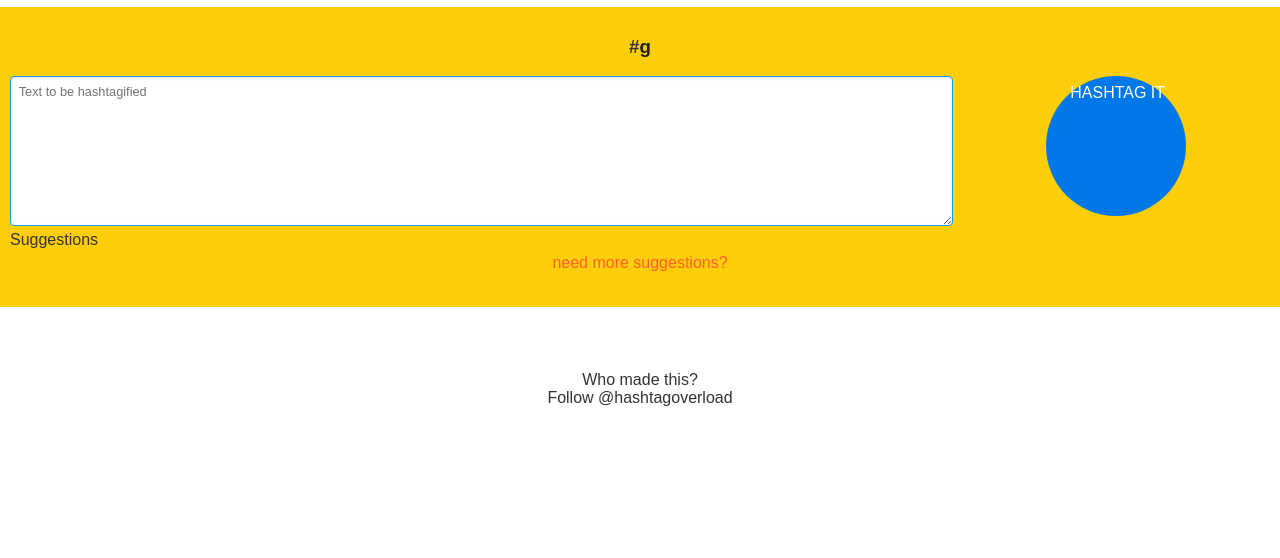
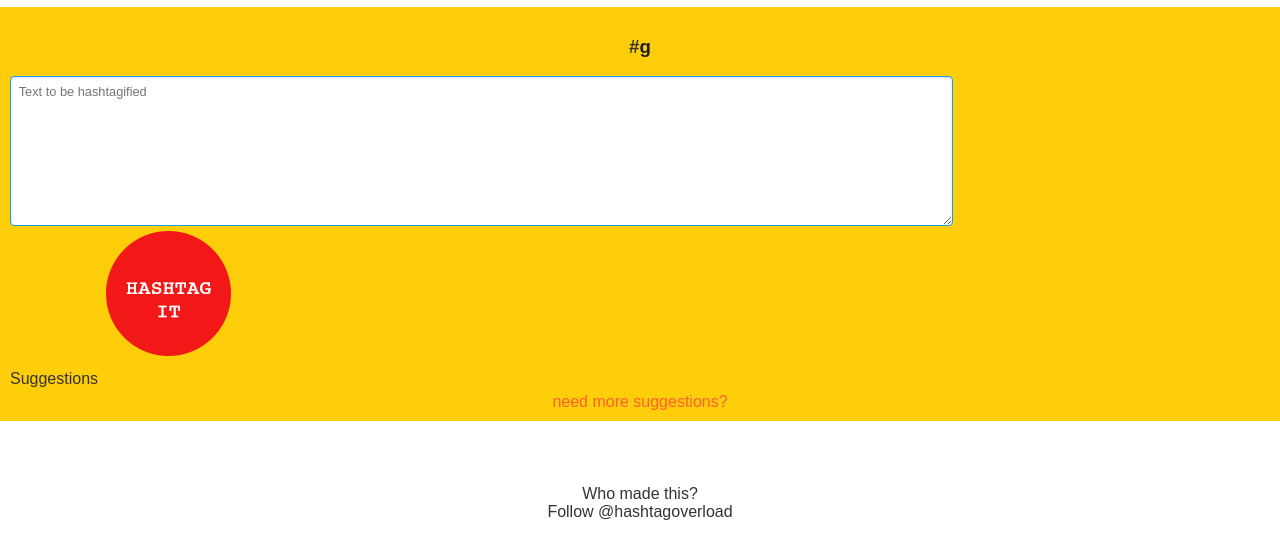
Before and after one commit to ronaldsuwandi/hashtagoverload, a website: page public/index.html in a window 1280 px wide. Shown: the part 50-608 px from the top of the page. Drawn offline with Linux system fonts and the light colour scheme; some packages are replaced by stand-ins of ours; a script that the page names is missing.

Commit message:
added button and changed colour

```diff
--- a/public/css/base.css
+++ b/public/css/base.css
@@ -7,6 +7,10 @@
 div {
   padding-left: 5px;
   padding-right: 5px;
+}
+
+.pure-button-primary {
+  background-color: #f31818;
 }
 
 /* title */
@@ -22,10 +26,8 @@ div {
 /* main */
 .hashtagoverload-app {
   background-color:   #ffce0a;
-  /*background: url('/assets/img/background.png') no-repeat center center fixed;*/
 
   min-height: 300px;
-  height:300px;
 }
 
 .l-main-input {
@@ -36,19 +38,13 @@ div {
   padding: 10px 0px 10px 0px;
 }
 
-.big-input-button {
-  border-radius:50%;
-  width:140px;
-  height:140px;
-  vertical-align: middle;
-}
-
 .small-input-button {
   display: none;
 }
 
 .l-input-button {
   text-align: center;
+  margin: 5px;
 }
 
 @media (max-width: 700px) {
--- a/public/index.html
+++ b/public/index.html
@@ -47,7 +47,7 @@
         <textarea class="pure-input-1 input-text js-input-text" type="text" autofocus placeholder="Text to be hashtagified" rows="9", col="12" id="hashtagified-text"></textarea>
       </div>
       <div class="pure-u-1-4 l-input-button">
-        <div class="pure-button pure-button-primary big-input-button" id="input-button" id="input-button">HASHTAG IT</div>
+        <img src="assets/img/hashtag-button.png" class="big-input-button">
         <div class="pure-button small-input-button pure-button-primary">
           #
         </div>
```
Also changed, not shown: public/assets/img/hashtag-button.png (added).
